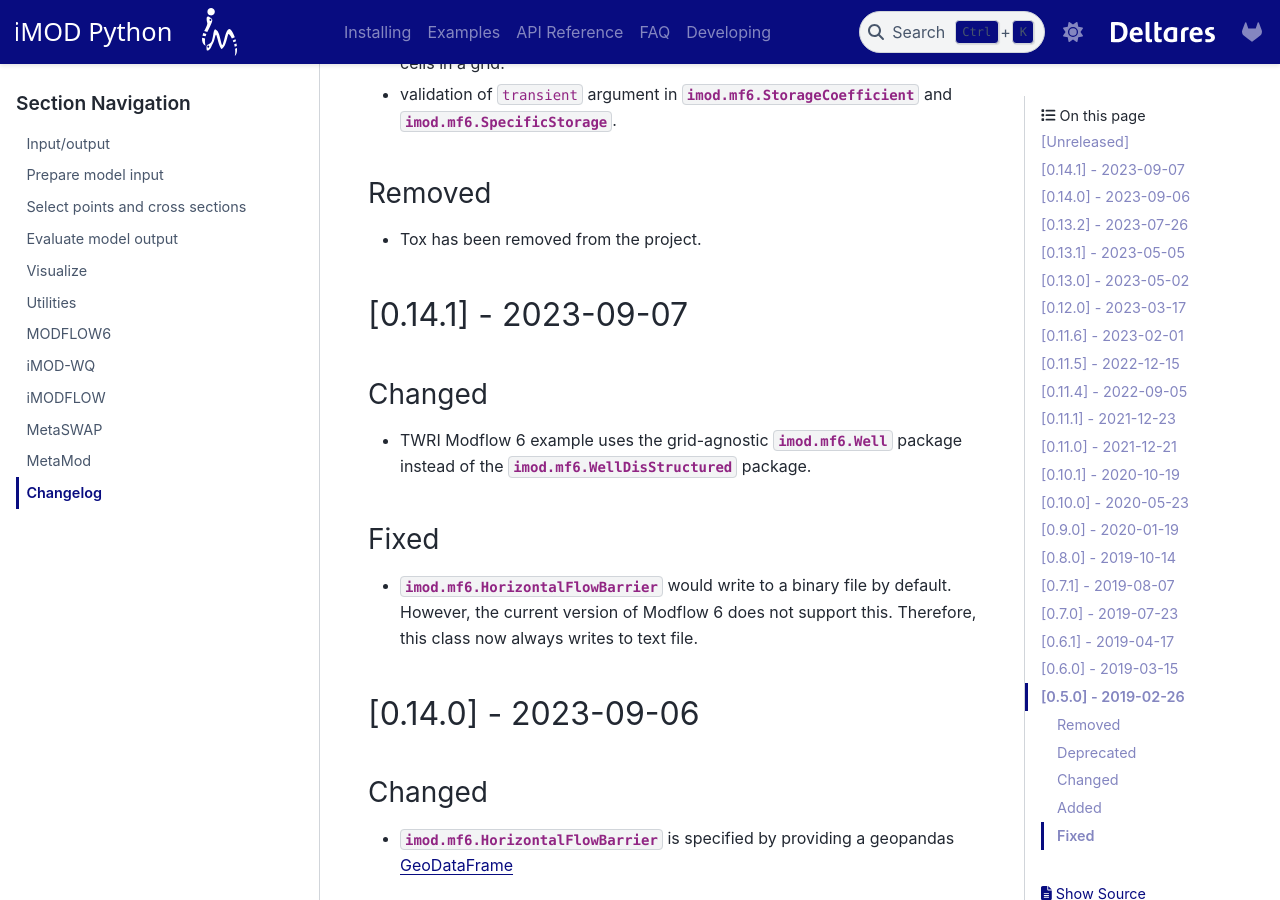
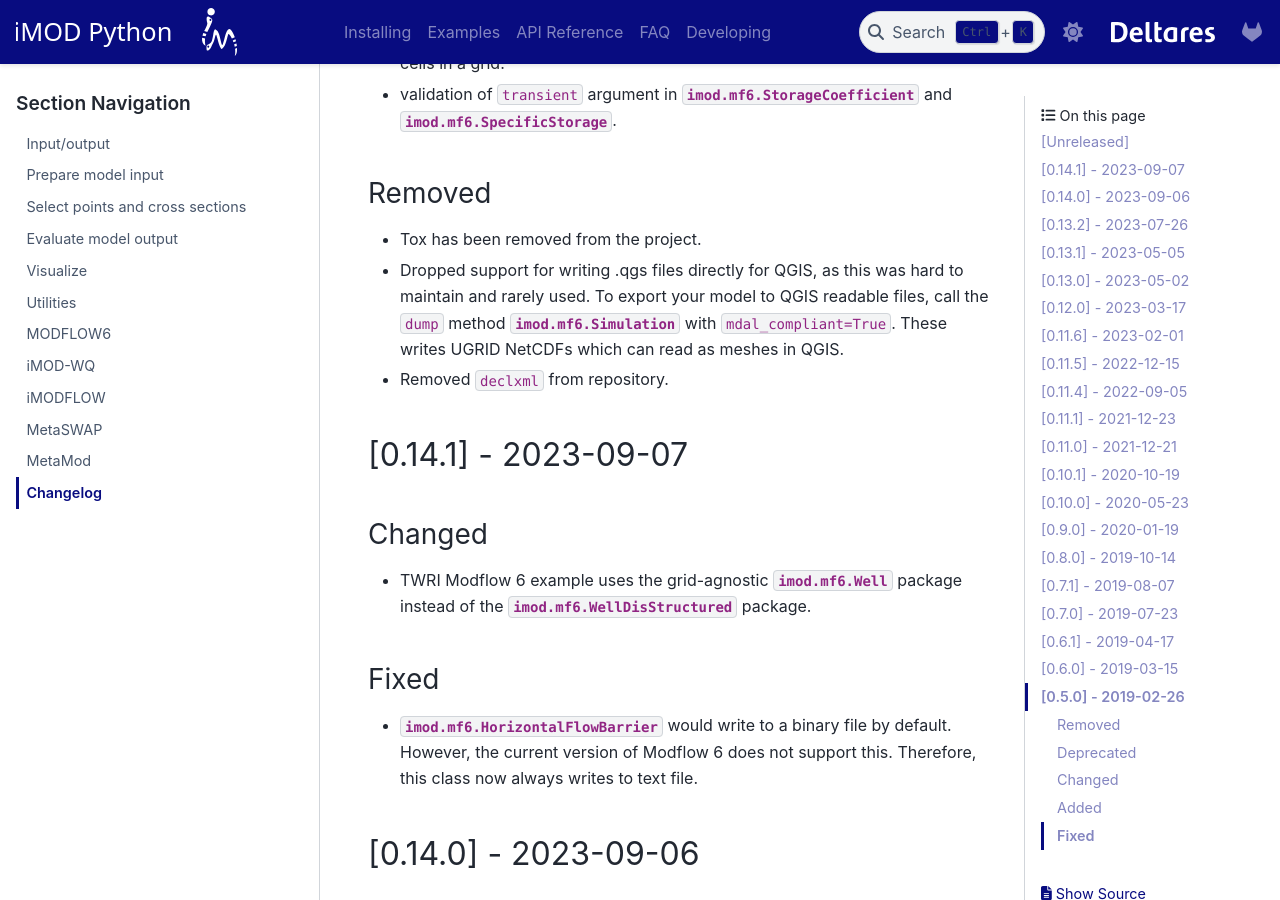
Before and after one commit to Deltares/imod-python, a Sphinx documentation site: the page built from docs/api/changelog.rst, in a window 1280 px wide and 900 px high, scrolled down 1357 px. Built offline with Sphinx 7.4.7 and the PyData theme 0.15.4, drawn with Linux system fonts in a browser that asks for light colours; pages that are not in the unit, such as notebooks, are missing from menus; cross-references to code outside the pages are shown as plain code.

Commit message:
Update changelog

```diff
--- a/docs/api/changelog.rst
+++ b/docs/api/changelog.rst
@@ -48,10 +48,14 @@ Added
 - validation of ``transient`` argument in :class:`imod.mf6.StorageCoefficient`
   and :class:`imod.mf6.SpecificStorage`.
 
-
 Removed
 ~~~~~~~
 - Tox has been removed from the project.
+- Dropped support for writing .qgs files directly for QGIS, as this was hard to
+  maintain and rarely used. To export your model to QGIS readable files, call
+  the ``dump`` method :class:`imod.mf6.Simulation` with ``mdal_compliant=True``.
+  These writes UGRID NetCDFs which can read as meshes in QGIS.
+- Removed ``declxml`` from repository.
 
 [0.14.1] - 2023-09-07
 ---------------------
```
